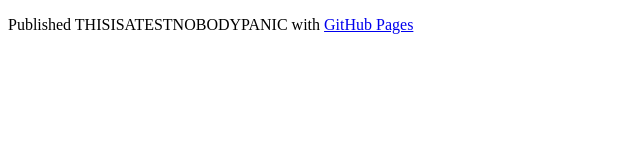
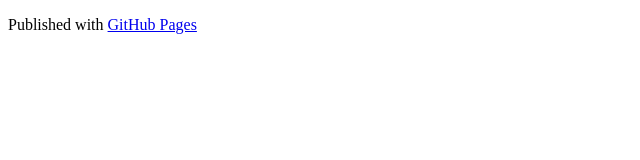
Before and after one commit to 1064CBread/1064CBread.github.io, a plain HTML site: page _includes/footer.html in a window 1280 px wide. Shown: the whole page, without its empty margins (0-640 px from the left). Drawn offline with Linux system fonts and the light colour scheme.

Commit message:
Revert "Testing that I did something. Will revert."
This reverts commit bcaf9b2e52f98c34ba907ef12cc79c8551af4710.

```diff
--- a/_includes/footer.html
+++ b/_includes/footer.html
@@ -2,7 +2,7 @@
 <html>
 <div id="footer_wrap" class="outer">
     <footer class="inner">
-        <p>Published THISISATESTNOBODYPANIC with <a href="http://pages.github.com">GitHub Pages</a></p>
+        <p>Published with <a href="http://pages.github.com">GitHub Pages</a></p>
     </footer>
 </div>
 </html>
```
